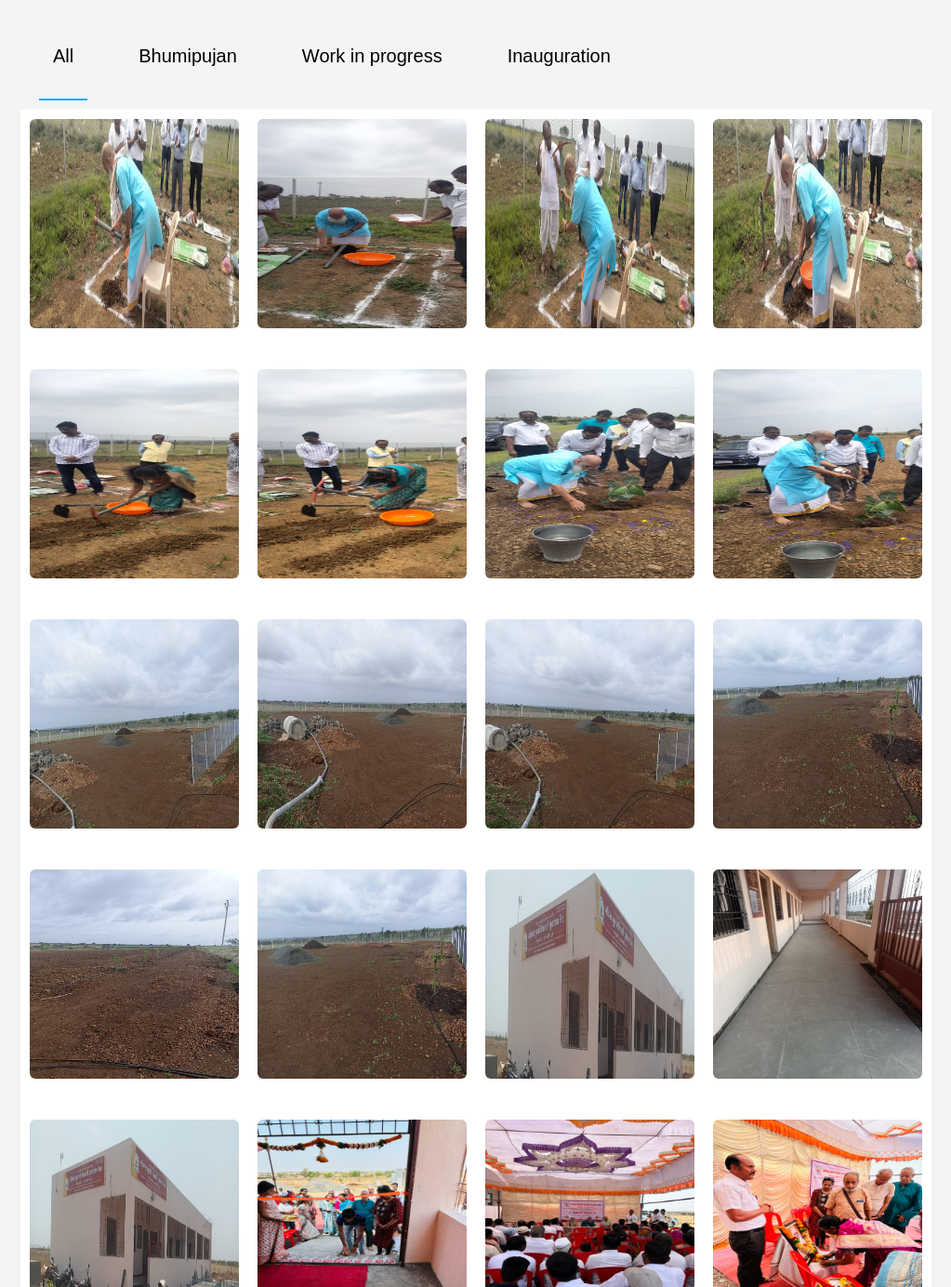
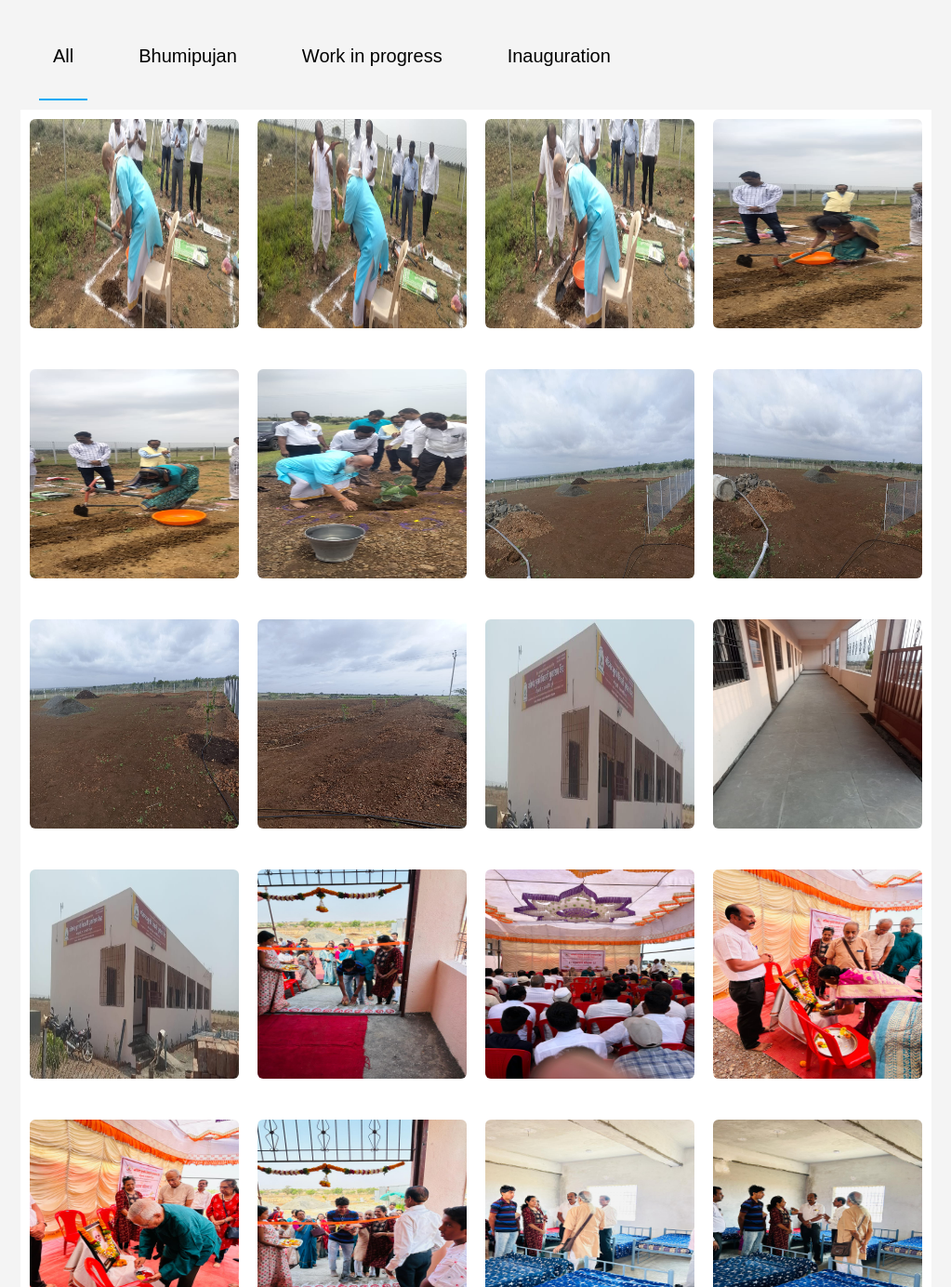
Before and after one commit to vishaljadhav6320/sssspmandal, a plain HTML site: page index.html in a window 1280 px wide. Shown: the part 2191-3575 px from the top of the page at 93% size, without its empty margins (128-1151 px from the left). Drawn offline with nearby package versions, Linux system fonts and the light colour scheme.

Commit message:
Update index.html

```diff
--- a/index.html
+++ b/index.html
@@ -133,11 +133,11 @@
                         <script>
                             // Define arrays for image paths and categories
                             var imagePaths = [
-                                "img/1.jpeg", "img/2.jpeg", "img/3.jpeg",
+                                "img/1.jpeg",  "img/3.jpeg",
                                 "img/4.jpeg", "img/5.jpeg", "img/6.jpeg",
-                                "img/7.jpeg", "img/8.jpeg",
-                                "img/courses-1.jpg", "img/courses-2.jpg", "img/courses-3.jpg",
-                                "img/courses-4.jpg", "img/courses-5.jpg", "img/courses-6.jpg",
+                                "img/7.jpeg",
+                                "img/courses-1.jpg", "img/courses-3.jpg",
+                                "img/courses-4.jpg", "img/courses-5.jpg",
                                 "img/a.jpeg","img/c.jpeg","img/b.jpeg","img/d.jpeg","img/e.jpeg",
                                 "img/f.jpeg","img/g.jpeg","img/h.jpeg","img/i.jpeg","img/j.jpeg",
                             ];
```
